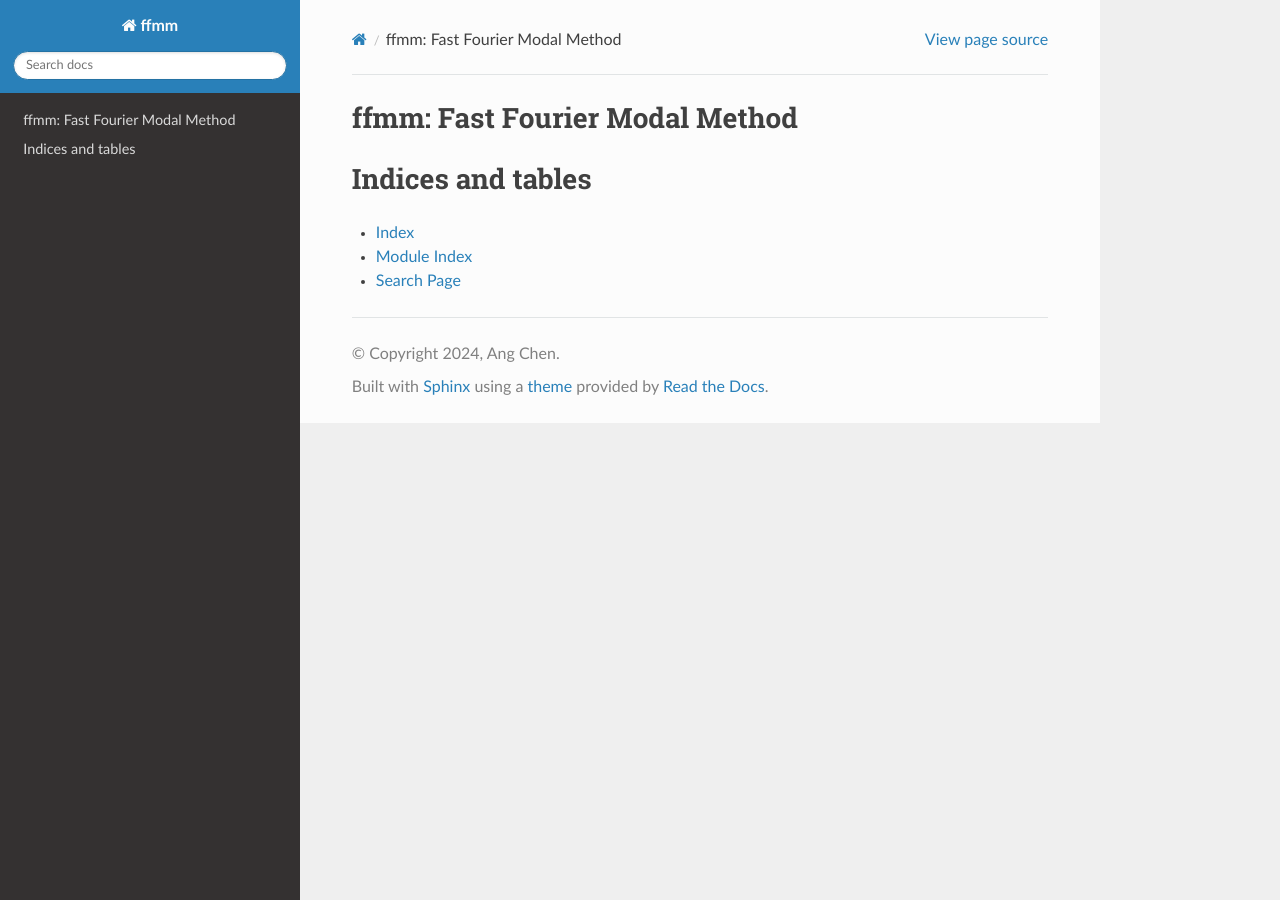
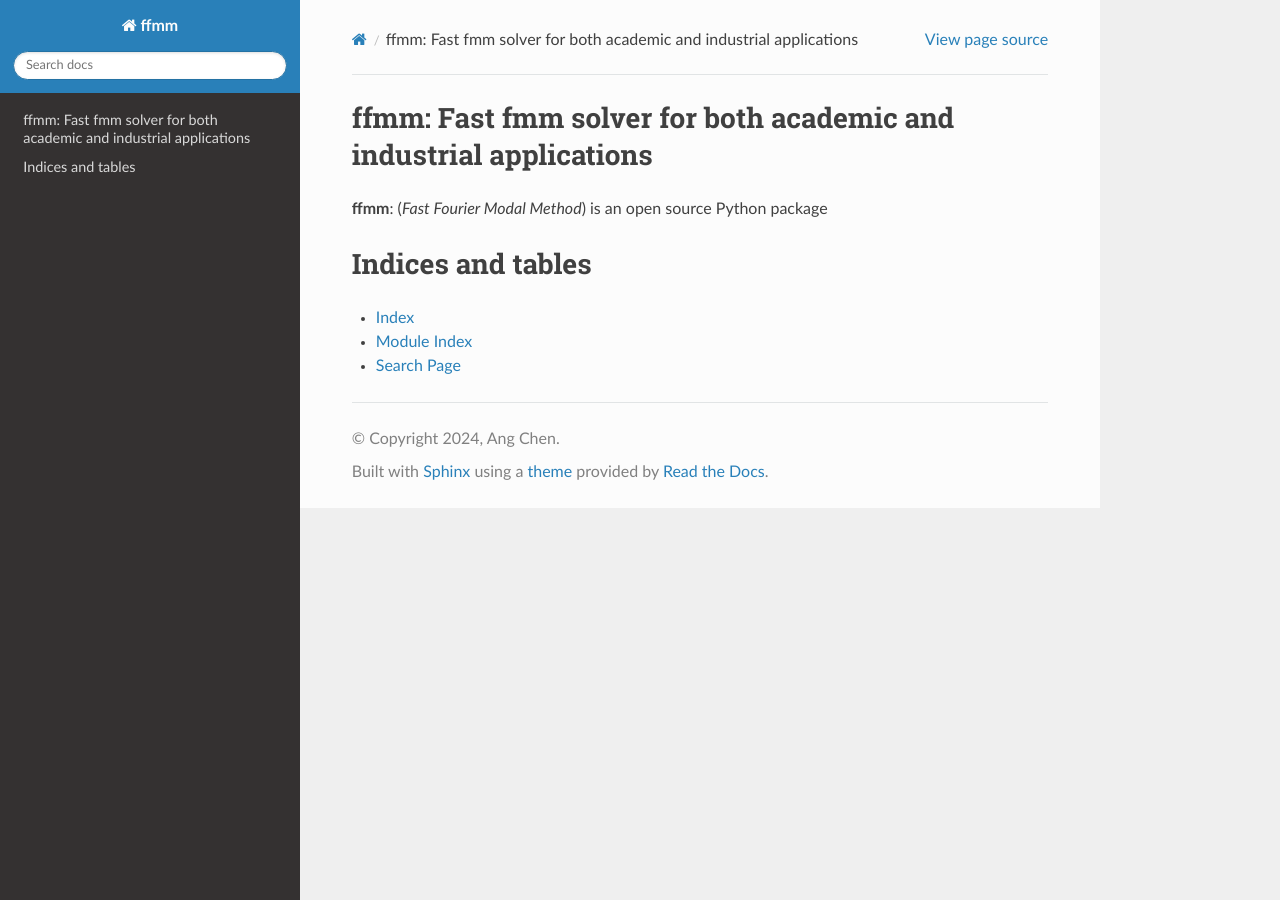
Before and after one commit to angchen0325/ffmm, a Sphinx documentation site: the page built from source/index.rst, in a window 1280 px wide. Built offline with Sphinx 7.4.7 and the Read the Docs theme 2.0.0, drawn with Linux system fonts in a browser that asks for light colours.

Commit message:
Update index.rst

```diff
--- a/source/index.rst
+++ b/source/index.rst
@@ -3,8 +3,11 @@
    You can adapt this file completely to your liking, but it should at least
    contain the root `toctree` directive.
 
-ffmm: Fast Fourier Modal Method
-================================
+ffmm: Fast fmm solver for both academic and industrial applications
+========================================================================
+
+**ffmm**: (*Fast Fourier Modal Method*) is an open source Python package
+
 
 .. toctree::
    :maxdepth: 2
```
